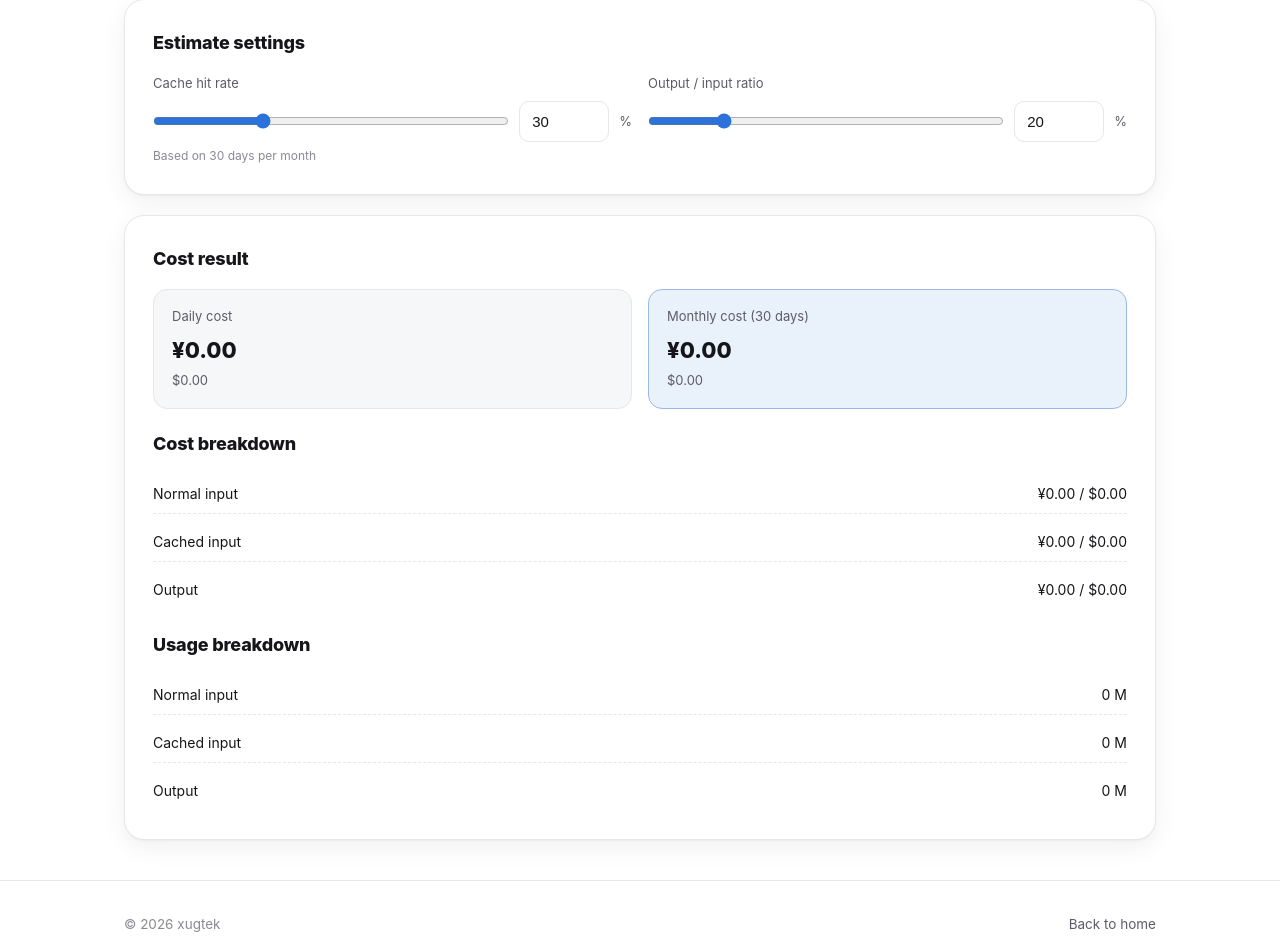
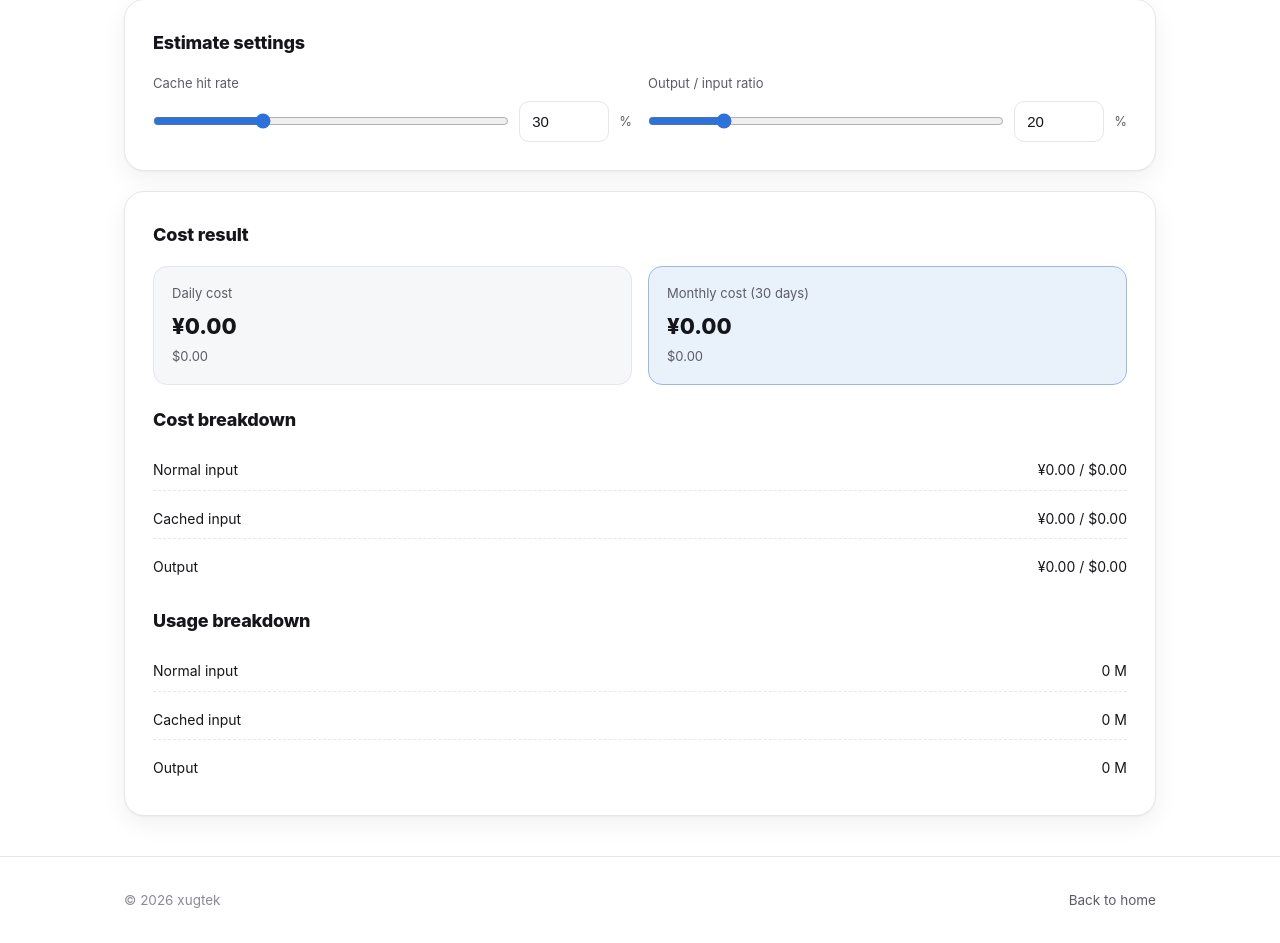
Before and after one commit to xugtek/tools, a website with bundled scripts: page token.html in a window 1280 px wide. Shown: the part 928-1871 px from the top of the page. Built offline with nearby package versions, Linux system fonts and the light colour scheme.

Commit message:
[token_calc] Remove monthly days hint from estimate card

```diff
--- a/token.html
+++ b/token.html
@@ -120,7 +120,6 @@
             </div>
           </div>
         </div>
-        <p class="hint" data-i18n="monthDaysHint">按 30 天/月计算</p>
       </section>
 
       <section class="card" aria-labelledby="result-section-title">
```
